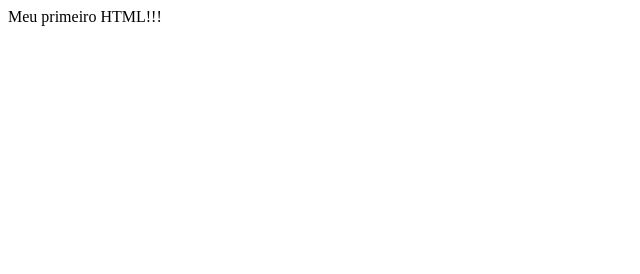
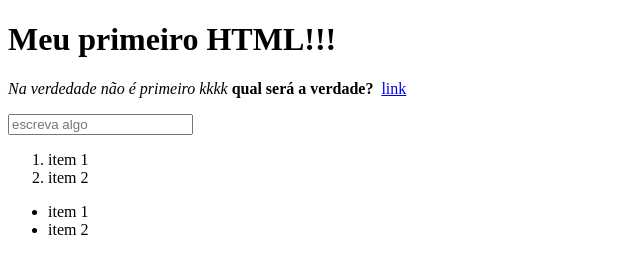
Before and after one commit to jeffersoneneas/HTML-CSS-JS, a plain HTML site: page index.html in a window 1280 px wide. Shown: the whole page, without its empty margins (0-640 px from the left). Drawn offline with Linux system fonts and the light colour scheme.

Commit message:
aprendendo um pouco mais sobre html

```diff
--- a/index.html
+++ b/index.html
@@ -8,7 +8,22 @@
 </head>
 
 <body>
-    Meu primeiro HTML!!!
+    <h1>Meu primeiro HTML!!!</h1>
+    <p>
+        <i>Na verdedade não é primeiro kkkk</i>
+        <Strong>qual será a verdade?</Strong>
+        <img src="#" alt="">
+        <a href="#" target="_blank">link</a>
+    </p>
+    <input type="text" name="" id="" placeholder="escreva algo">
+    <ol>
+        <li>item 1</li>
+        <li>item 2</li>
+    </ol>
+    <ul>
+        <li>item 1</li>
+        <li>item 2</li>
+    </ul>
 </body>
 
 </html>
```
